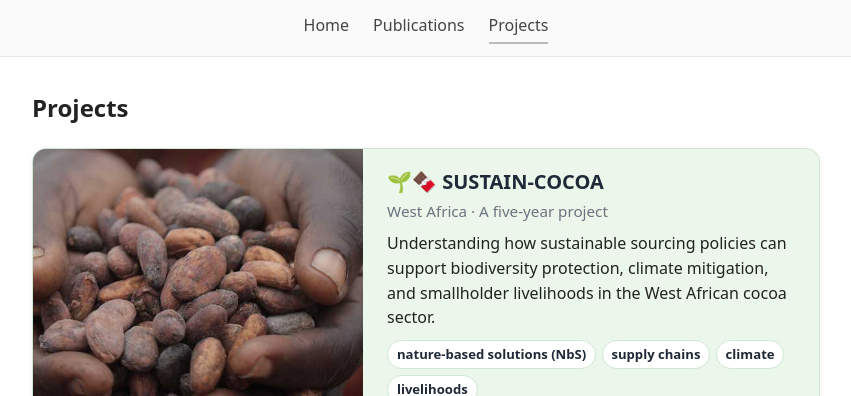
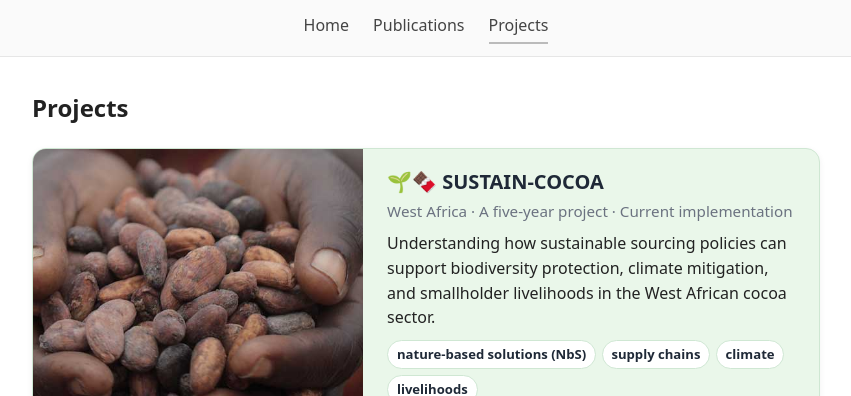
Before and after one commit to priscakmkouakou/priscakmkouakou.github.io, a Jekyll site: the page built from projects.md, in a window 1280 px wide. Shown: the top 396 px of the page, without its empty margins (214-1065 px from the left). Built offline with Jekyll 4.4.1, drawn with Linux system fonts in a browser that asks for light colours.

Commit message:
Update projects.md

```diff
--- a/projects.md
+++ b/projects.md
@@ -19,7 +19,7 @@ permalink: /projects/
         🌱🍫 SUSTAIN-COCOA
         </a>
       </h3>
-        <div class="proj-meta">West Africa · A five-year project </div>
+        <div class="proj-meta">West Africa · A five-year project · Current implementation </div>
         <p class="proj-desc">
           Understanding how sustainable sourcing policies can support biodiversity protection, climate mitigation,
           and smallholder livelihoods in the West African cocoa sector.
```
